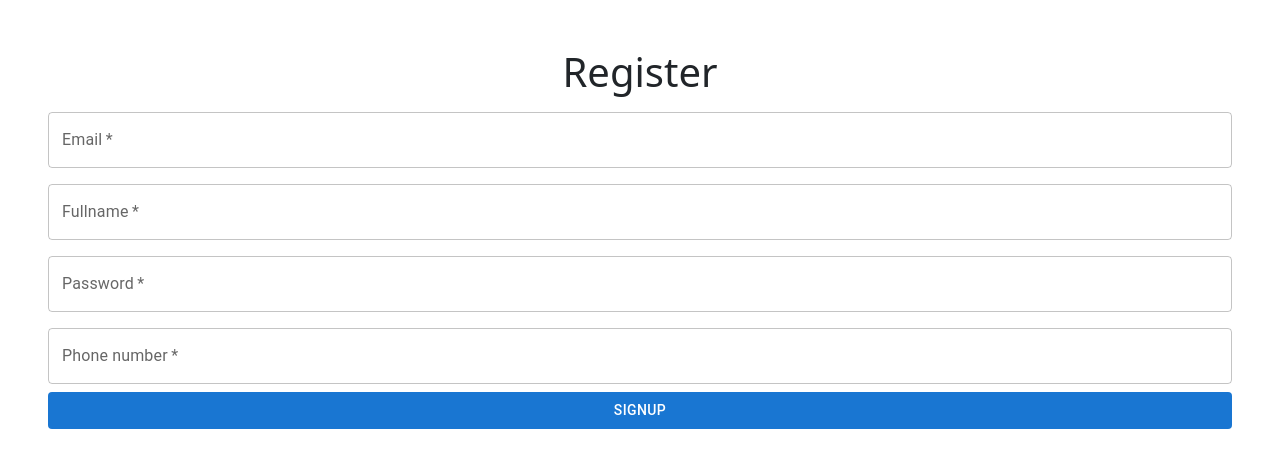
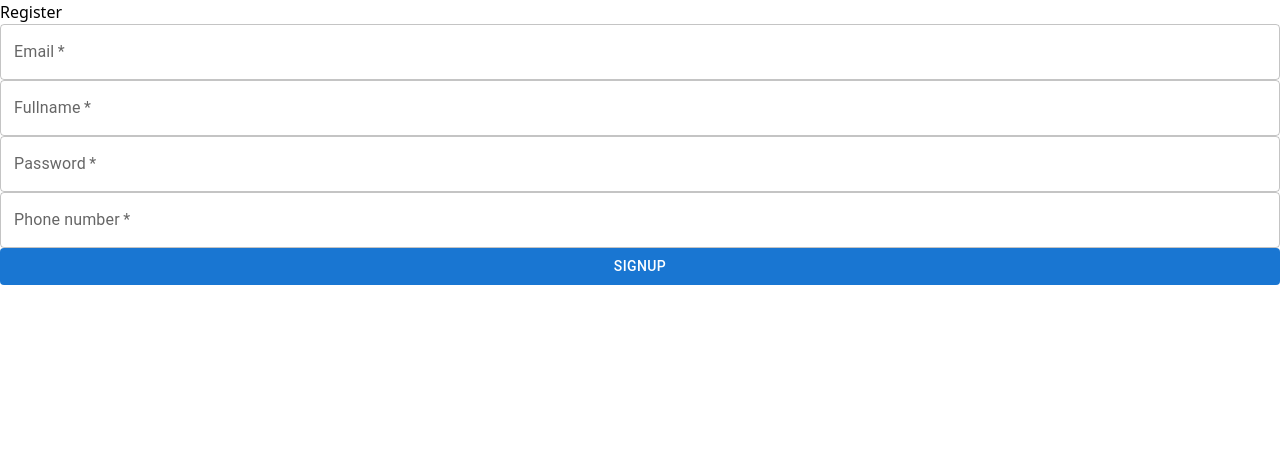
Before and after one commit to barnoyevv/admin, a React (Vite) app: page /sign-up in a window 1280 px wide. Shown: the top 468 px of the page. Built offline with nearby package versions, Linux system fonts and the light colour scheme.

Commit message:
first commit

```diff
--- a/package.json
+++ b/package.json
@@ -20,6 +20,7 @@
     "react": "^18.3.1",
     "react-dom": "^18.3.1",
     "react-router-dom": "^6.23.1",
+    "react-toastify": "^10.0.5",
     "styled-components": "^6.1.11"
   },
   "devDependencies": {
--- a/src/main.jsx
+++ b/src/main.jsx
@@ -2,7 +2,6 @@ import React from 'react'
 import ReactDOM from 'react-dom/client'
 import './index.css'
 import Root from "./router/index"
-import "bootstrap/dist/css/bootstrap.min.css"
 
 ReactDOM.createRoot(document.getElementById('root')).render(
   <Root/>
--- a/src/pages/sign-in/index.jsx
+++ b/src/pages/sign-in/index.jsx
@@ -2,13 +2,17 @@ import { TextField } from '@mui/material';
 import Button from '@mui/material/Button';
 import React, { useState } from 'react'
 import { auth } from "@service"
-import { SignUpModal } from '@modal';
+import { useNavigate } from 'react-router-dom';
 const Index = () => {
 	const [form, setForm] = useState({})
+	const navigate = useNavigate()
 	const handleChange = (e) => {
 		const { value, name } = e.target
 		setForm({ ...form, [name]: value })
 	};
+	const moveRegister =()=>{
+		navigate("/sign-up")
+	}
 	const handleSubmit = async (e) => {
 		e.preventDefault();
 		try {
@@ -25,9 +29,10 @@ const Index = () => {
 			<div className="w-full h-screen flex items-center justify-center">
 				<div className="w-full sm:w-[600px] p-5">
 					<h1 className='text-center my-6 text-[50px]'>Login</h1>
-					<form id="submit" onSubmit={handleSubmit}>
-						<TextField fullWidth id="fullWidth" label="Email" variant="outlined" type="email" onChange={handleChange} name="email" required className="my-2" />
-						<TextField fullWidth id="fullWidth" label="Password" variant="outlined" type="password" onChange={handleChange} name="password" required className="my-2" />
+					<form id="submit" onSubmit={handleSubmit} className='flex flex-col gap-2'>
+						<TextField fullWidth id="fullWidth" label="Email" variant="outlined" type="email" onChange={handleChange} name="email" required />
+						<TextField fullWidth id="fullWidth" label="Password" variant="outlined" type="password" onChange={handleChange} name="password" required />
+						<p className="cursor-pointer text-blue-600" onClick={moveRegister}>Register?</p>
 						<Button variant="contained" disableElevation type="submit" form="submit" fullWidth>
 							SignIn
 						</Button>
--- a/src/pages/sign-up/index.jsx
+++ b/src/pages/sign-up/index.jsx
@@ -24,15 +24,16 @@ const Index = () => {
 	}
 	return (
 		<>
+
 			<SignUpModal open={open} handleClose={()=>setOpen(false)}/>
 			<div className="w-full h-screen flex items-center justify-center">
 				<div className="w-full sm:w-[600px] p-5">
 					<h1 className='text-center my-6 text-[50px]'>Register</h1>
-					<form id="submit" onSubmit={handleSubmit}>
-						<TextField fullWidth id="fullWidth" label="Email" variant="outlined" type="email" onChange={handleChange} name="email" required className="my-2" />
-						<TextField fullWidth id="fullWidth" label="Fullname" variant="outlined" type="text" onChange={handleChange} name="full_name" required className="my-2" />
-						<TextField fullWidth id="fullWidth" label="Password" variant="outlined" type="password" onChange={handleChange} name="password" required className="my-2" />
-						<TextField fullWidth id="fullWidth" label="Phone number" variant="outlined" type="text" onChange={handleChange} name="phone_number" required className="my-2" />
+					<form id="submit" onSubmit={handleSubmit} className='flex flex-col gap-2'>
+						<TextField fullWidth id="fullWidth" label="Email" variant="outlined" type="email" onChange={handleChange} name="email" required />
+						<TextField fullWidth id="fullWidth" label="Fullname" variant="outlined" type="text" onChange={handleChange} name="full_name" required />
+						<TextField fullWidth id="fullWidth" label="Password" variant="outlined" type="password" onChange={handleChange} name="password" required />
+						<TextField fullWidth id="fullWidth" label="Phone number" variant="outlined" type="text" onChange={handleChange} name="phone_number" required />
 						<Button variant="contained" disableElevation type="submit" form="submit" fullWidth>
 							SignUp
 						</Button>
```
Also changed, not shown: src/utils/notification.js (deleted), src/utils/notification.jsx (added), 1 other file (tests, documents, lock files or other folders).
